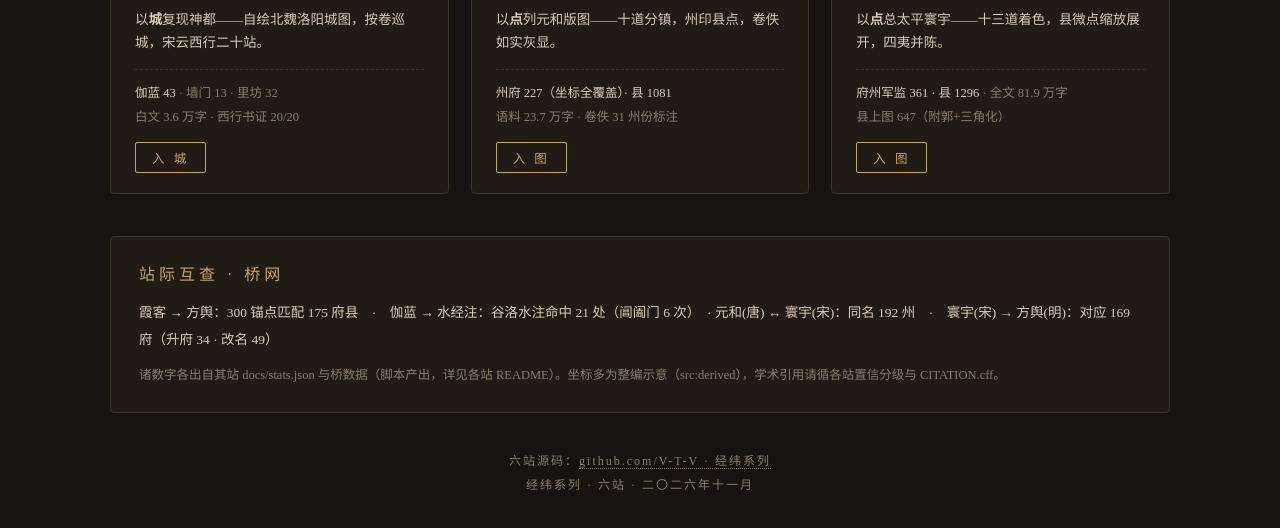
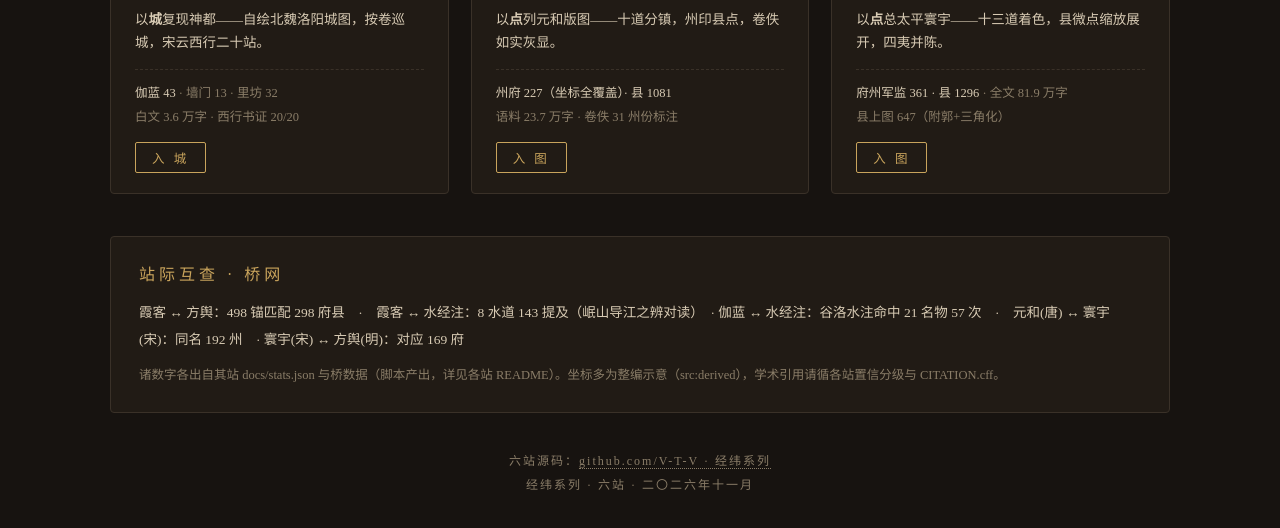
Before and after one commit to V-T-V/v-t-v.github.io, a plain HTML site: page index.html in a window 1280 px wide. Shown: the part 620-1148 px from the top of the page. Drawn offline with Linux system fonts and the light colour scheme.

Commit message:
门户桥网刷新：第六桥霞客×水经注上线（8 水道 143 提及），霞客方舆桥新账 498/298

```diff
--- a/index.html
+++ b/index.html
@@ -130,8 +130,9 @@
 <section class="bridge">
   <h3>站际互查 · 桥网</h3>
   <p>
-    霞客 → 方舆：300 锚点匹配 175 府县　·　伽蓝 → 水经注：谷洛水注命中 21 处（阊阖门 6 次）　·
-    元和(唐) ↔ 寰宇(宋)：同名 192 州　·　寰宇(宋) → 方舆(明)：对应 169 府（升府 34 · 改名 49）
+    霞客 ↔ 方舆：498 锚匹配 298 府县　·　霞客 ↔ 水经注：8 水道 143 提及（岷山导江之辨对读）　·
+    伽蓝 ↔ 水经注：谷洛水注命中 21 名物 57 次　·　元和(唐) ↔ 寰宇(宋)：同名 192 州　·
+    寰宇(宋) ↔ 方舆(明)：对应 169 府
   </p>
   <p class="dim">
     诸数字各出自其站 docs/stats.json 与桥数据（脚本产出，详见各站 README）。坐标多为整编示意（src:derived），学术引用请循各站置信分级与 CITATION.cff。
```
